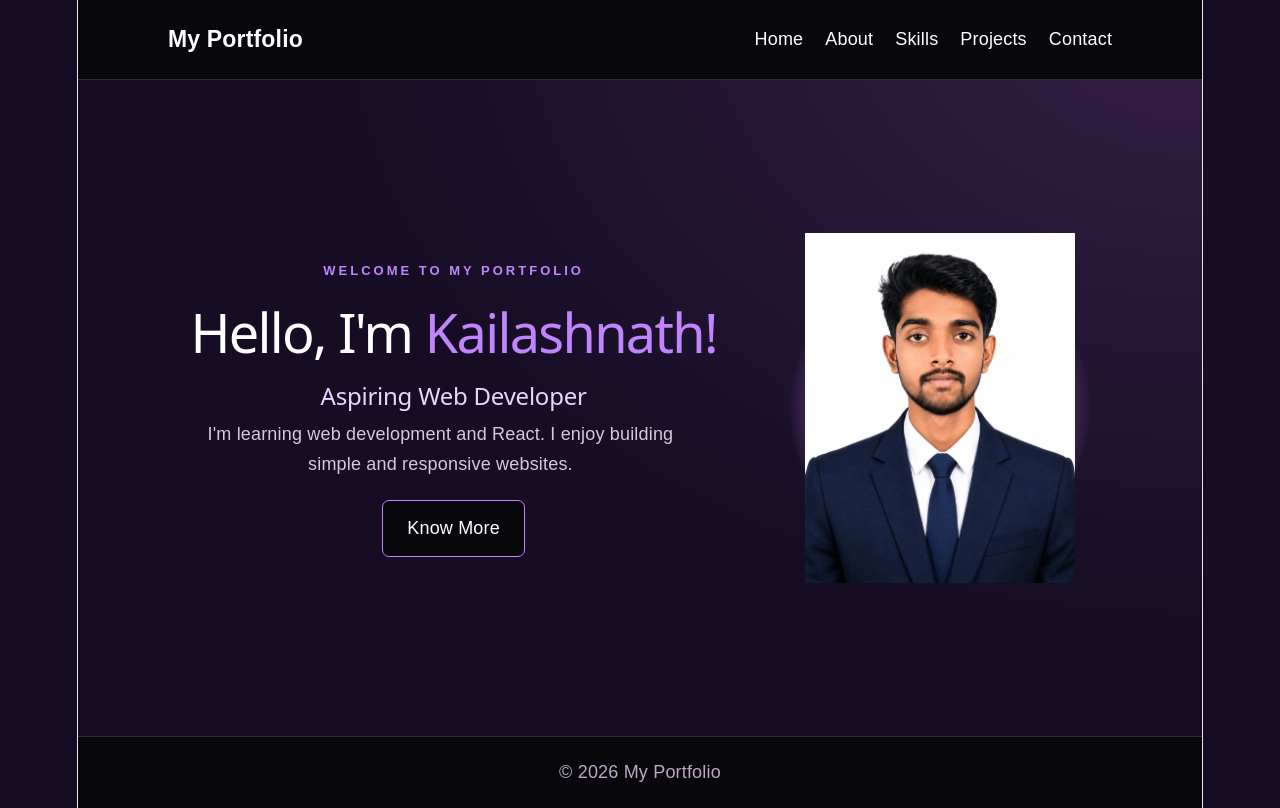
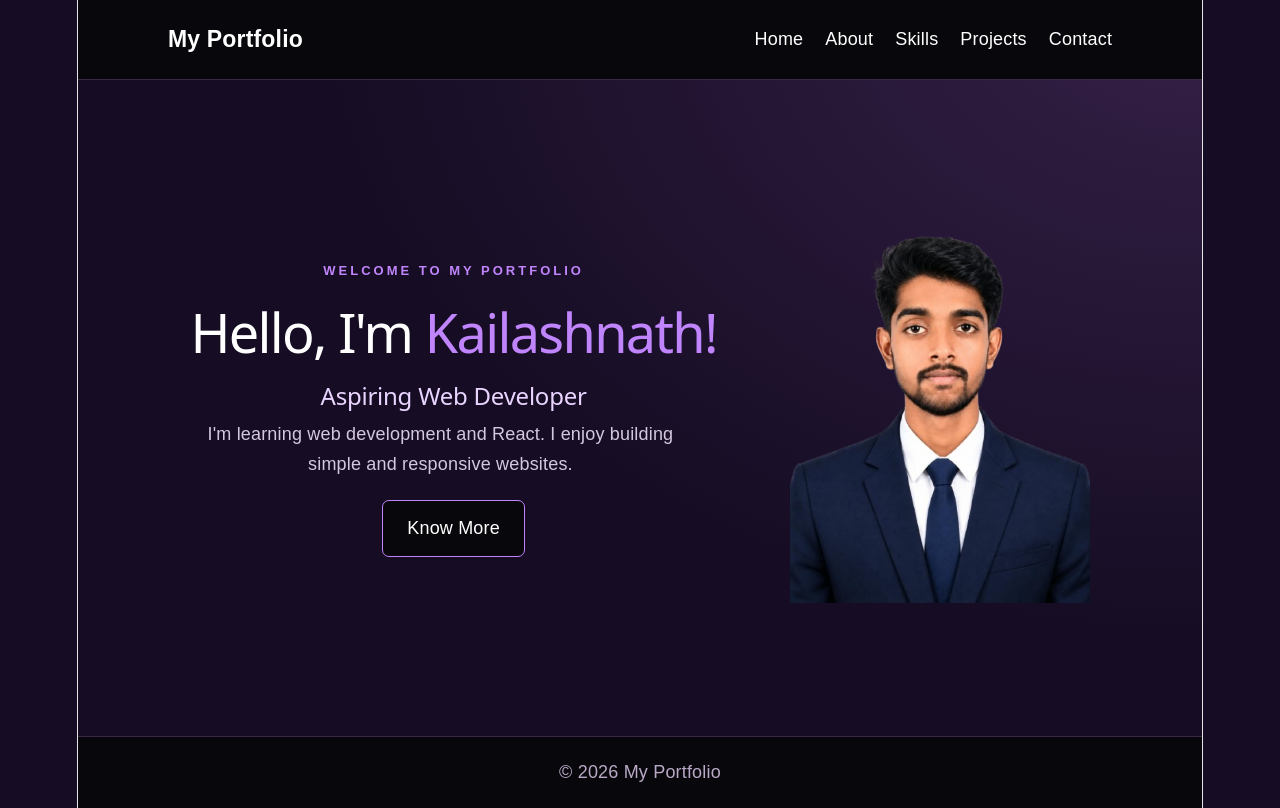
Before and after one commit to KAILASHNATH4545/my-portfolio, a React (Vite) app: page / in a window 1280 px wide. Built offline with nearby package versions, Linux system fonts and the light colour scheme.

Commit message:
Update portfolio and profile image

```diff
--- a/src/App.css
+++ b/src/App.css
@@ -121,19 +121,18 @@ body {
   justify-content: center;
   flex-shrink: 0;
   width: 300px;
-  height: 300px;
-  border-radius: 50%;
-  background: radial-gradient(circle, #633b83, #352047 65%, transparent 72%);
+  height: 400px;
+  background: transparent;
 }
 
 .profile-image {
-  display: block;
-  width: 270px;
-  height: auto;
+
+  width: 100%;
+  height: 100%;
   border-radius: 0;
   object-fit: contain;
-  object-position: center;
   border: none;
+  background: transparent;
 }
 
 /* Other pages */
@@ -228,6 +227,9 @@ footer {
     width: 205px;
     height: auto;
     object-fit: contain;
+    border: none;
+    border-radius: 0;
+    background: transparent;
   }
 
   .page-section {
--- a/src/App.jsx
+++ b/src/App.jsx
@@ -35,7 +35,7 @@ function Home() {
 
       <div className="photo-container">
         <img
-          src="/profile.png"
+          src="/profile-photo.png"
           alt="Kailashnath's profile"
           className="profile-image"
         />
```
Also changed, not shown: public/profile-photo.png (added), public/profile.png (deleted).
